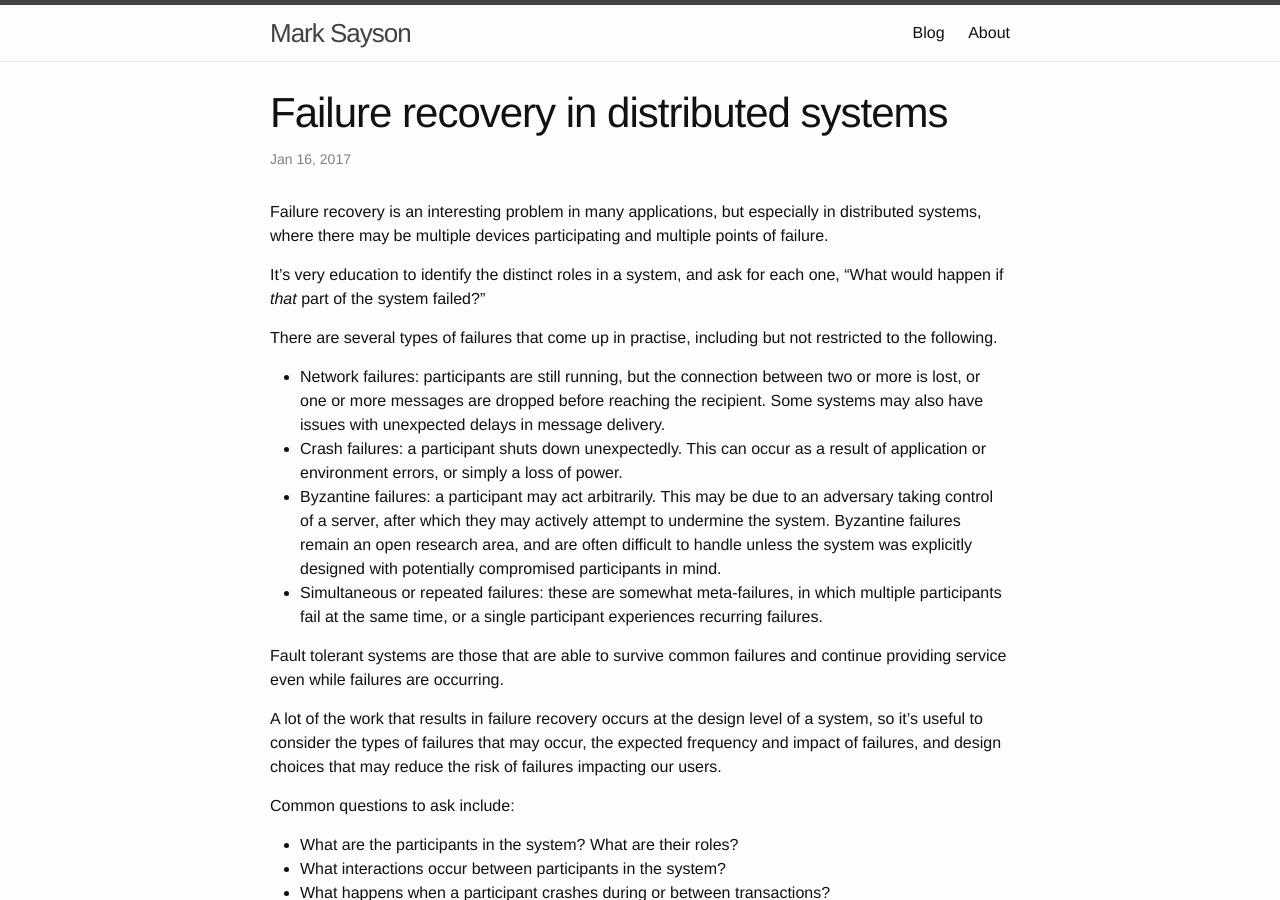
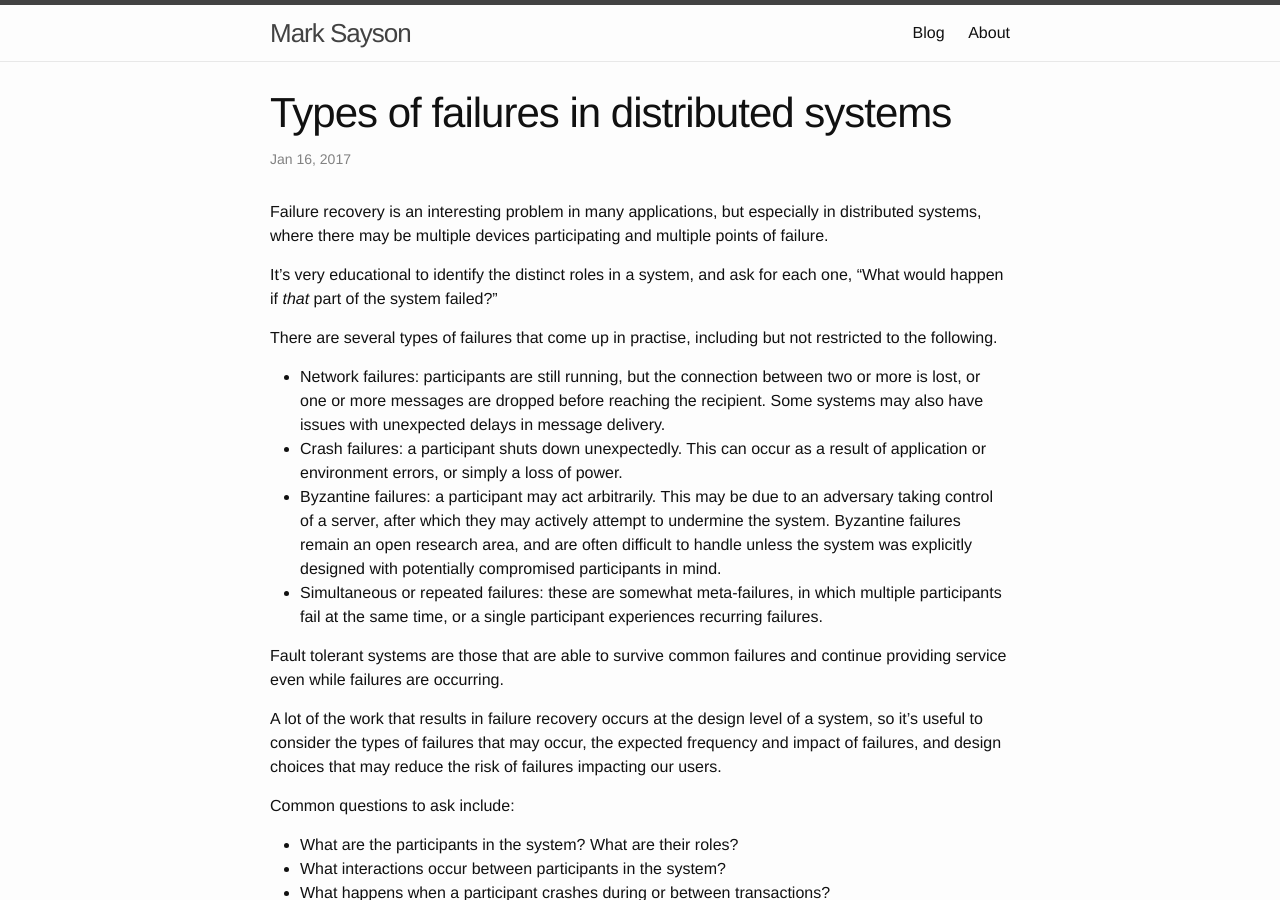
Before and after one commit to msayson/msayson.github.io, a Jekyll site: the page built from _posts/2017-01-15-types-of-failures-in-distributed-systems.markdown, in a window 1280 px wide and 900 px high. Built offline with Jekyll 4.4.1, drawn with Linux system fonts in a browser that asks for light colours.

Commit message:
Renamed post on types of distributed system failures, fixed typo

```diff
--- a/_posts/2017-01-15-failure-recovery-in-distributed-systems.markdown
+++ b/_posts/2017-01-15-types-of-failures-in-distributed-systems.markdown
@@ -1,14 +1,16 @@
 ---
 layout: post
-title:  "Failure recovery in distributed systems"
+title:  "Types of failures in distributed systems"
 date:   2017-01-15 18:00:00 -0800
 categories: distributed-systems
-redirect_from: "/distributed-systems/2017/01/16/failure-recovery-in-distributed-systems"
+redirect_from:
+  - "/distributed-systems/2017/01/16/failure-recovery-in-distributed-systems"
+  - "/blog/failure-recovery-in-distributed-systems/"
 ---
 
 Failure recovery is an interesting problem in many applications, but especially in distributed systems, where there may be multiple devices participating and multiple points of failure.
 
-It's very education to identify the distinct roles in a system, and ask for each one, "What would happen if *that* part of the system failed?"
+It's very educational to identify the distinct roles in a system, and ask for each one, "What would happen if *that* part of the system failed?"
 
 There are several types of failures that come up in practise, including but not restricted to the following.
 
```
